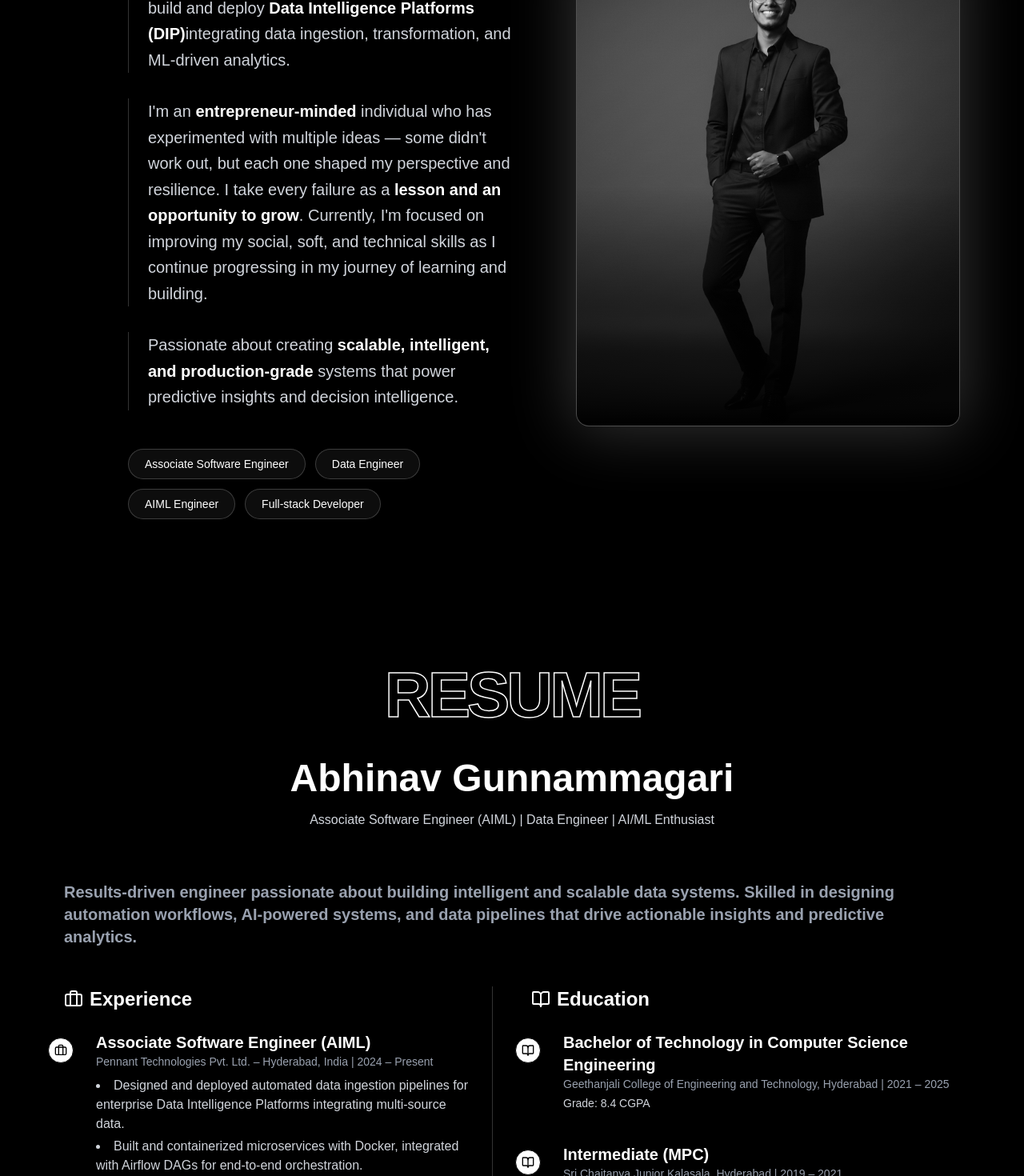
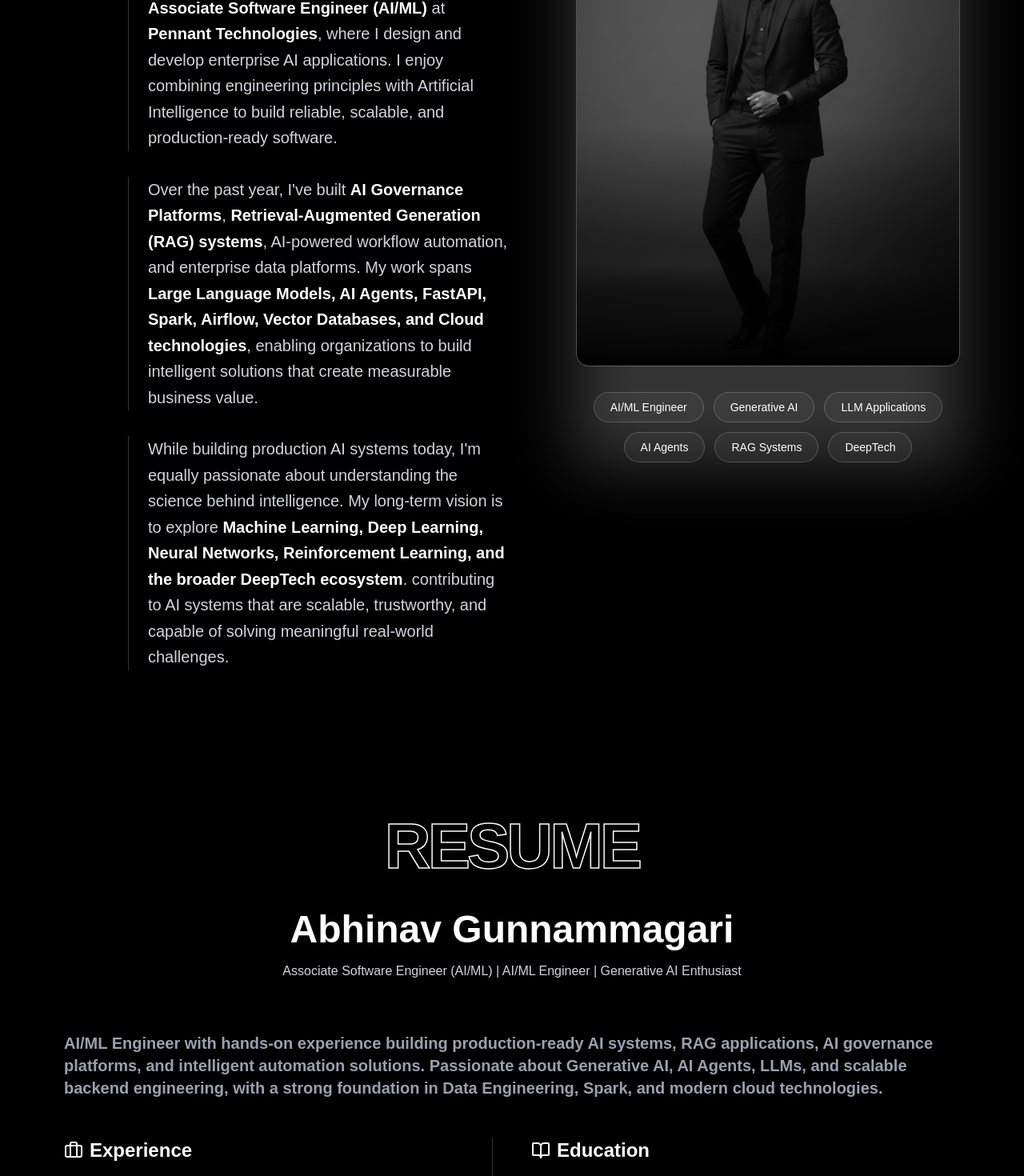
Before and after one commit to abhinav-patel887/Abhinavv-s_Portfolio, a Next.js app: page / in a window 1280 px wide. Shown: the part 1280-2750 px from the top of the page at 80% size. Built offline with nearby package versions, Linux system fonts and the light colour scheme.

Commit message:
Updated Resume and Aboutme section

```diff
--- a/public/resume.json
+++ b/public/resume.json
@@ -1,55 +1,44 @@
 {
   "name": "Abhinav Gunnammagari",
-  "role": "Associate Software Engineer (AIML) | Data Engineer | AI/ML Enthusiast",
+  "role": "Associate Software Engineer (AI/ML) | AI/ML Engineer | Generative AI Enthusiast",
   "location": "Hyderabad, India",
   "email": "gunnammagariabhinavpatel@gmail.com",
   "phone": "+91 9542712738",
 
-  "summary": "Results-driven engineer passionate about building intelligent and scalable data systems. Skilled in designing automation workflows, AI-powered systems, and data pipelines that drive actionable insights and predictive analytics.",
+  "summary": "AI/ML Engineer with hands-on experience building production-ready AI systems, RAG applications, AI governance platforms, and intelligent automation solutions. Passionate about Generative AI, AI Agents, LLMs, and scalable backend engineering, with a strong foundation in Data Engineering, Spark, and modern cloud technologies.",
 
   "experience": [
     {
-      "title": "Associate Software Engineer (AIML)",
+      "title": "Associate Software Engineer (AI/ML)",
       "organization": "Pennant Technologies Pvt. Ltd.",
       "location": "Hyderabad, India",
-      "duration": "2024 – Present",
+      "duration": "June 2025 – Present",
       "description": [
-        "Designed and deployed automated data ingestion pipelines for enterprise Data Intelligence Platforms integrating multi-source data.",
-        "Built and containerized microservices with Docker, integrated with Airflow DAGs for end-to-end orchestration.",
-        "Worked on Spark transformation, data ingestion automation, and predictive analytics integrations with LLM-based systems."
-      ]
-    },
-    {
-      "title": "Mentor",
-      "organization": "Smart Interviews Training",
-      "location": "Hyderabad",
-      "duration": "2025",
-      "description": [
-        "Guided and mentored over 120+ students in Data Structures, Algorithms, and coding interview preparation.",
-        "Conducted mock interviews, problem-solving sessions, and code reviews to improve algorithmic thinking and competitive programming skills.",
-        "Helped students enhance their debugging, optimization, and analytical reasoning abilities."
+        "Designed and developed enterprise AI Governance Platform modules including RBAC, GRC workflows, AI evaluation pipelines, and continuous AI asset monitoring.",
+        "Built an end-to-end Retrieval-Augmented Generation (RAG) system using Milvus, Mistral, Ollama, and FastAPI that reduced duplicate support tickets by 37%.",
+        "Developed AI-powered workflow automation that converts workflow diagrams and voice inputs into executable JSON workflows using Google's Gemini Vision models.",
+        "Designed scalable ELT pipelines integrating enterprise data sources into Amazon S3 and Apache Iceberg using Airbyte, Meltano, DLTHub, Spark, and Airflow.",
+        "Worked on production AI applications involving LLMs, AI Agents, vector databases, REST APIs, Docker, and distributed data processing."
       ]
     }
   ],
 
   "education": [
     {
-      "degree": "Bachelor of Technology in Computer Science Engineering",
-      "institution": "Geethanjali College of Engineering and Technology, Hyderabad",
+      "degree": "Bachelor of Technology in Computer Science & Engineering",
+      "institution": "Geethanjali College of Engineering and Technology",
       "duration": "2021 – 2025",
-      "grade": "8.4 CGPA"
+      "grade": "8.2 CGPA"
     },
     {
       "degree": "Intermediate (MPC)",
-      "institution": "Sri Chaitanya Junior Kalasala, Hyderabad",
-      "board": "Telangana State Board of Intermediate Education (TSBIE)",
+      "institution": "Sri Chaitanya Junior Kalasala",
       "duration": "2019 – 2021",
       "score": "922 / 1000"
     },
     {
       "degree": "Secondary School Certificate (SSC)",
-      "institution": "Vignana Bharathi High School, Hyderabad",
-      "board": "Telangana State Board of Secondary Education (TSBST)",
+      "institution": "Vignana Bharathi High School",
       "duration": "2019",
       "grade": "9.3 GPA"
     }
@@ -57,55 +46,127 @@
 
   "projects": [
     {
-      "title": "Customer Feedback AI Automation Agent",
+      "title": "AI Governance Platform",
       "description": [
-        "Built a fully automated AI Agent using n8n and Google Gemini API to analyze, categorize, and route feedback with minimal manual intervention.",
-        "Integrated classification into Complaints, Compliments, and Feature Requests, with Slack notifications and Airtable data logging.",
-        "Developed a personalized email response automation system via Gmail API for improved engagement."
+        "Built enterprise AI Governance modules including Role-Based Access Control (RBAC), Governance Review Control (GRC), AI asset discovery, and AI evaluation pipelines.",
+        "Developed automated AI asset monitoring across cloud environments with support for governance, security, and compliance workflows."
       ],
-      "technologies": ["REST APIs", "n8n", "Langchain", "Python", "Google Gemini", "Git"]
+      "technologies": [
+        "Python",
+        "FastAPI",
+        "AWS Bedrock",
+        "Azure",
+        "Docker",
+        "REST APIs"
+      ]
     },
     {
-      "title": "Resume Scanner (AI-Powered Resume Analysis Tool)",
+      "title": "RAG-Based Ticket Recommendation System",
       "description": [
-        "Developed an AI-powered resume parser that extracts and highlights key data using Google Gemini API.",
-        "Built a React-Tailwind UI and backend with Node.js and MySQL for resume data management.",
-        "Implemented AI-driven suggestions for improvement based on job descriptions."
+        "Developed an end-to-end Retrieval-Augmented Generation pipeline using Milvus vector database, Mistral LLM, Ollama embeddings, and FastAPI.",
+        "Reduced duplicate support tickets by 37% by recommending similar historical tickets with AI-powered semantic search."
       ],
-      "technologies": ["React.js", "Tailwind CSS", "Node.js", "Express.js", "Langchain", "MySQL", "Google Gemini API", "REST APIs", "Git"]
+      "technologies": [
+        "Python",
+        "FastAPI",
+        "Milvus",
+        "Mistral",
+        "Ollama",
+        "RAG",
+        "LLMs"
+      ]
     },
     {
-      "title": "Deep Klarity",
+      "title": "Theia AI - Image & Voice Workflow Automation",
       "description": [
-        "Developed a song lyrics generator across multiple genres with an integrated guessing game mode using NLP models and generative AI."
+        "Built an AI system that converts hand-drawn workflows, Figma diagrams, and voice instructions into executable workflow JSON.",
+        "Integrated Gemini Vision APIs with an enterprise workflow engine for intelligent automation."
       ],
-      "technologies": ["React.js", "Tailwind CSS", "Node.js", "Express.js", "Langchain", "Google Gemini API", "REST APIs", "Git"]
+      "technologies": [
+        "Python",
+        "FastAPI",
+        "Gemini API",
+        "Computer Vision",
+        "REST APIs"
+      ]
     },
     {
-      "title": "Astra Agritech",
+      "title": "COD Risk Scoring Agent",
       "description": [
-        "Developed a web platform enabling farmers to sell produce directly to consumers, eliminating middlemen and ensuring fair pricing.",
-        "Added AI-powered market analytics to help farmers make data-driven decisions about demand and pricing."
+        "Designed an AI-powered risk scoring system predicting Cash-on-Delivery order returns using Bayesian modelling and customer behaviour analysis.",
+        "Generated explainable risk scores to support merchant decisions including prepaid conversion and verification workflows."
       ],
-      "technologies": ["React.js", "Tailwind CSS", "Node.js", "Express.js", "MySQL", "REST APIs", "Git"]
+      "technologies": [
+        "Python",
+        "Machine Learning",
+        "FastAPI",
+        "REST APIs",
+        "SQL"
+      ]
     },
     {
-      "title": "World Tracker",
+      "title": "Customer Feedback Automation System",
       "description": [
-        "Created a fully customizable news aggregator platform that curates global news based on keyword interest and category selection.",
-        "Integrated personalization with AI-driven news recommendations and sentiment-based filters."
+        "Built an AI-powered feedback analysis system that classifies customer feedback, routes requests automatically, and drafts intelligent responses using LLMs."
+      ],
+      "technologies": [
+        "Python",
+        "LLMs",
+        "NLP",
+        "Automation",
+        "REST APIs"
       ]
     }
   ],
 
+  "skills": {
+    "languages": [
+      "Python",
+      "SQL",
+      "Java",
+      "JavaScript",
+      "C++"
+    ],
+    "ai_ml": [
+      "Generative AI",
+      "Large Language Models",
+      "RAG",
+      "LangChain",
+      "AI Agents",
+      "Gemini",
+      "Mistral",
+      "Milvus",
+      "NLP",
+      "Computer Vision"
+    ],
+    "data_engineering": [
+      "Apache Spark",
+      "PySpark",
+      "Apache Airflow",
+      "Apache Iceberg",
+      "Airbyte",
+      "Meltano",
+      "DLTHub",
+      "Amazon S3"
+    ],
+    "backend": [
+      "FastAPI",
+      "REST APIs",
+      "Docker",
+      "Linux",
+      "Git"
+    ]
+  },
+
   "certifications": [
-    "Smart Coder Course – Smart Interviews",
-    "Data Science using Python – NSIC Internship Program",
-    "AI & ML Course – Oracle Academy",
-    "React Course – Simplilearn"
+    "Smart Coder - Smart Interviews",
+    "Oracle Academy - AI & Machine Learning",
+    "Data Science using Python - NSIC",
+    "React Developer - Simplilearn"
   ],
 
   "links": {
-    "github": "https://github.com/abhinavvpatel"
+  "github": "https://github.com/abhinavvpatel",
+  "linkedin": "https://www.linkedin.com/in/abhinav-gunnammagari-974852244/"
   }
 }
--- a/src/components/AboutMe.tsx
+++ b/src/components/AboutMe.tsx
@@ -132,7 +132,7 @@ const AboutSection: React.FC = () => {
           </motion.div>
 
           {/* Content */}
-          <div className="grid lg:grid-cols-2 gap-12 lg:gap-20 items-center">
+          <div className="grid lg:grid-cols-2 gap-12 lg:gap-20 items-start">
             {/* Left Content */}
             <motion.div
               initial="hidden"
@@ -140,6 +140,7 @@ const AboutSection: React.FC = () => {
               viewport={{ once: true }}
               className="space-y-8 order-2 lg:order-1"
               variants={{
+                 hidden: {},
                   visible: {
                     transition: {
                       staggerChildren: 0.2,
@@ -149,46 +150,96 @@ const AboutSection: React.FC = () => {
             >
               {/* Paragraphs */}
               {[...Array(3)].map((_, i) => (
-                <motion.div key={i} variants={paragraphVariants} className="relative pl-6 border-l border-white/20">
+                <motion.div
+                  key={i}
+                  variants={  paragraphVariants}
+                  className="relative pl-6 border-l border-white/20"
+                >
                   <p className="text-base sm:text-lg md:text-xl text-gray-300 leading-relaxed">
-                    {i === 0
-                      ? (
+                    {i === 0 ? (
                       <>
-                          A <span className="font-semibold text-white">startup enthusiast</span> with an{" "}
-                          <span className="font-semibold text-white">innovative mindset</span> who landed the role of an{" "}
-                          <span className="font-semibold text-white">Associate Software Engineer (AIML)</span> at Pennant Technologies,
-                          where I build and deploy <span className="font-semibold text-white">Data Intelligence Platforms (DIP)</span>
-                          integrating data ingestion, transformation, and ML-driven analytics.
+                        I'm an{" "}
+                        <span className="font-semibold text-white">AI/ML Engineer</span>{" "}
+                        driven by curiosity and a passion for building intelligent systems
+                        that solve real-world problems. Currently, I work as an{" "}
+                        <span className="font-semibold text-white">
+                          Associate Software Engineer (AI/ML)
+                        </span>{" "}
+                        at{" "}
+                        <span className="font-semibold text-white">
+                          Pennant Technologies
+                        </span>
+                        , where I design and develop enterprise AI applications. I enjoy
+                        combining engineering principles with Artificial Intelligence to build
+                        reliable, scalable, and production-ready software.
                       </>
-                      )
-                      : i === 1
-                      ? (
+                    ) : i === 1 ? (
                       <>
-                          I&apos;m an <span className="font-semibold text-white">entrepreneur-minded</span> individual who has
-                          experimented with multiple ideas — some didn&apos;t work out, but each one shaped my perspective and resilience.
-                          I take every failure as a <span className="font-semibold text-white">lesson and an opportunity to grow</span>.
-                          Currently, I&apos;m focused on improving my social, soft, and technical skills as I continue progressing in my
-                          journey of learning and building.
+                        Over the past year, I've built{" "}
+                        <span className="font-semibold text-white">
+                          AI Governance Platforms
+                        </span>
+                        ,{" "}
+                        <span className="font-semibold text-white">
+                          Retrieval-Augmented Generation (RAG) systems
+                        </span>
+                        , AI-powered workflow automation, and enterprise data platforms.
+                        My work spans{" "}
+                        <span className="font-semibold text-white">
+                          Large Language Models, AI Agents, FastAPI, Spark, Airflow,
+                          Vector Databases, and Cloud technologies
+                        </span>
+                        , enabling organizations to build intelligent solutions that create
+                        measurable business value.
                       </>
-                      )
-                      : (
+                    ) : (
                       <>
-                          Passionate about creating{" "}
-                          <span className="font-semibold text-white">scalable, intelligent, and production-grade</span> systems
-                          that power predictive insights and decision intelligence.
+                        While building production AI systems today, I'm equally passionate about understanding the science behind intelligence. My long-term vision is to explore{" "}
+                        <span className="font-semibold text-white">
+                          Machine Learning, Deep Learning, Neural Networks, Reinforcement
+                          Learning, and the broader DeepTech ecosystem
+                        </span>
+                        . contributing to AI systems that are scalable, trustworthy, and capable of solving meaningful real-world challenges.
                       </>
                     )}
                   </p>
                 </motion.div>
               ))}
 
+
+            </motion.div>
+
+            {/* Right Image - FIXED: Using Next.js Image */}
+            <motion.div
+              initial="hidden"
+              whileInView="visible"
+              viewport={{ once: true }}
+              variants={imageVariants}
+              className="order-1 lg:order-2 flex flex-col items-center"
+              >
+              <div className="relative group cursor-pointer w-full -translate-y-10">
+                <div className="absolute -inset-1 bg-white rounded-2xl blur-2xl opacity-20 group-hover:opacity-40 transition-opacity"></div>
+                <div className="relative bg-white/5 rounded-2xl overflow-hidden border border-white/20">
+                  <Image
+                    src="/pose.png"
+                    alt="Abhinav Gunnammagari"
+                    width={600}
+                    height={600}
+                    className="w-full h-[400px] md:h-[500px] lg:h-[600px] object-cover object-center grayscale hover:grayscale-0 transition-all duration-700"
+                    priority
+                  />
+                  <div className="absolute inset-0 bg-gradient-to-t from-black via-transparent to-transparent pointer-events-none"></div>
+                </div>
                 {/* Role Tags */}
-              <div className="flex flex-wrap gap-3 pt-4">
+
+                <div className="flex flex-wrap justify-center gap-3 mt-8">
                   {[
-                  "Associate Software Engineer",
-                  "Data Engineer",
-                  "AIML Engineer",
-                  "Full-stack Developer",
+                    "AI/ML Engineer",
+                    "Generative AI",
+                    "LLM Applications",
+                    "AI Agents",
+                    "RAG Systems",
+                    "DeepTech",
                   ].map((role, index) => (
                     <motion.span
                       key={role}
@@ -202,29 +253,6 @@ const AboutSection: React.FC = () => {
                     </motion.span>
                   ))}
                 </div>
-            </motion.div>
-
-            {/* Right Image - FIXED: Using Next.js Image */}
-            <motion.div
-              initial="hidden"
-              whileInView="visible"
-              viewport={{ once: true }}
-              variants={imageVariants}
-              className="relative order-1 lg:order-2 -translate-y-10"
-            >
-              <div className="relative group cursor-pointer">
-                <div className="absolute -inset-1 bg-white rounded-2xl blur-2xl opacity-20 group-hover:opacity-40 transition-opacity"></div>
-                <div className="relative bg-white/5 rounded-2xl overflow-hidden border border-white/20">
-                  <Image
-                    src="/pose.png"
-                    alt="Abhinav Patel - Professional"
-                    width={600}
-                    height={600}
-                    className="w-full h-[400px] md:h-[500px] lg:h-[600px] object-cover object-center grayscale hover:grayscale-0 transition-all duration-700"
-                    priority
-                  />
-                  <div className="absolute inset-0 bg-gradient-to-t from-black via-transparent to-transparent pointer-events-none"></div>
-                </div>
               </div>
             </motion.div>
           </div>
--- a/src/components/HomeSection.tsx
+++ b/src/components/HomeSection.tsx
@@ -4,6 +4,7 @@ import React from "react";
 import { motion } from "framer-motion";
 import { FaLinkedin, FaInstagram } from "react-icons/fa";
 import { FaXTwitter } from "react-icons/fa6";
+import { FaGithub } from "react-icons/fa";
 
 const HomeSection = () => {
   const strokeStyle = {
@@ -13,6 +14,7 @@ const HomeSection = () => {
 
   // Replace these with your actual profile links
   const socialLinks = {
+    github: "https://github.com/abhinav-patel887",
     linkedin: "https://www.linkedin.com/in/abhinav-gunnammagari-974852244/",
     twitter: "https://x.com/AbhinavvPatel25",
     instagram: "https://www.instagram.com/abhinav_gunnammagari/",
@@ -33,6 +35,14 @@ const HomeSection = () => {
 
       {/* Social Icons (top right) */}
       <div className="absolute top-6 right-8 flex gap-5 text-white z-20">
+        <a
+          href={socialLinks.github}
+          target="_blank"
+          rel="noopener noreferrer"
+          className="text-white/70 hover:text-white transition-all duration-300"
+        >
+          <FaGithub size={22} />
+        </a>
         <a
           href={socialLinks.linkedin}
           target="_blank"
```
Lines whose indentation alone changed are shown as unchanged.
